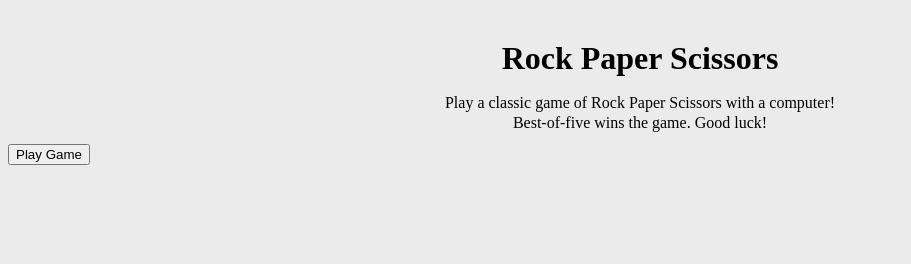
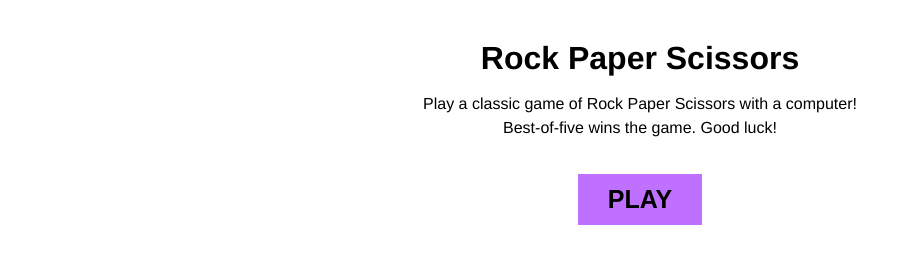
Before and after one commit to giobugtong/rock-paper-scissors, a plain HTML site: page index.html in a window 1280 px wide. Shown: the whole page, without its empty margins (0-911 px from the left). Drawn offline with Linux system fonts and the light colour scheme.

Commit message:
Add head tag to link CSS file; add title tag

```diff
--- a/index.html
+++ b/index.html
@@ -1,27 +1,19 @@
 <!-- From New Branch "with-UI"-->
 <!DOCTYPE html>
 <html lang="eng" id="background">
+    <head>
+        <title>Rock Paper Scissors</title>
+        <link rel="stylesheet" type="text/css" href="style.css">
+
+    </head>
+
     <h1>Rock Paper Scissors</h1>
     <p id="greet">Play a classic game of Rock Paper Scissors with a computer!<br></br>Best-of-five wins the game. Good luck!</p>
     <div id="container">
-        <button id="btnPlay">Play Game</button>
+        <button id="btnPlay"><strong>PLAY</strong></button>
 
     </div>
 </html>
 
-<style>
-#background{
-    background-color: rgba(230, 230, 230, 0.76);
-}
-h1{
-    text-align: center;
-    margin-top: 40px;
-}
-#greet{
-    text-align: center;
-    line-height: 10px;
-}
-</style>
-
 <script src="script.js">
 </script>
```
